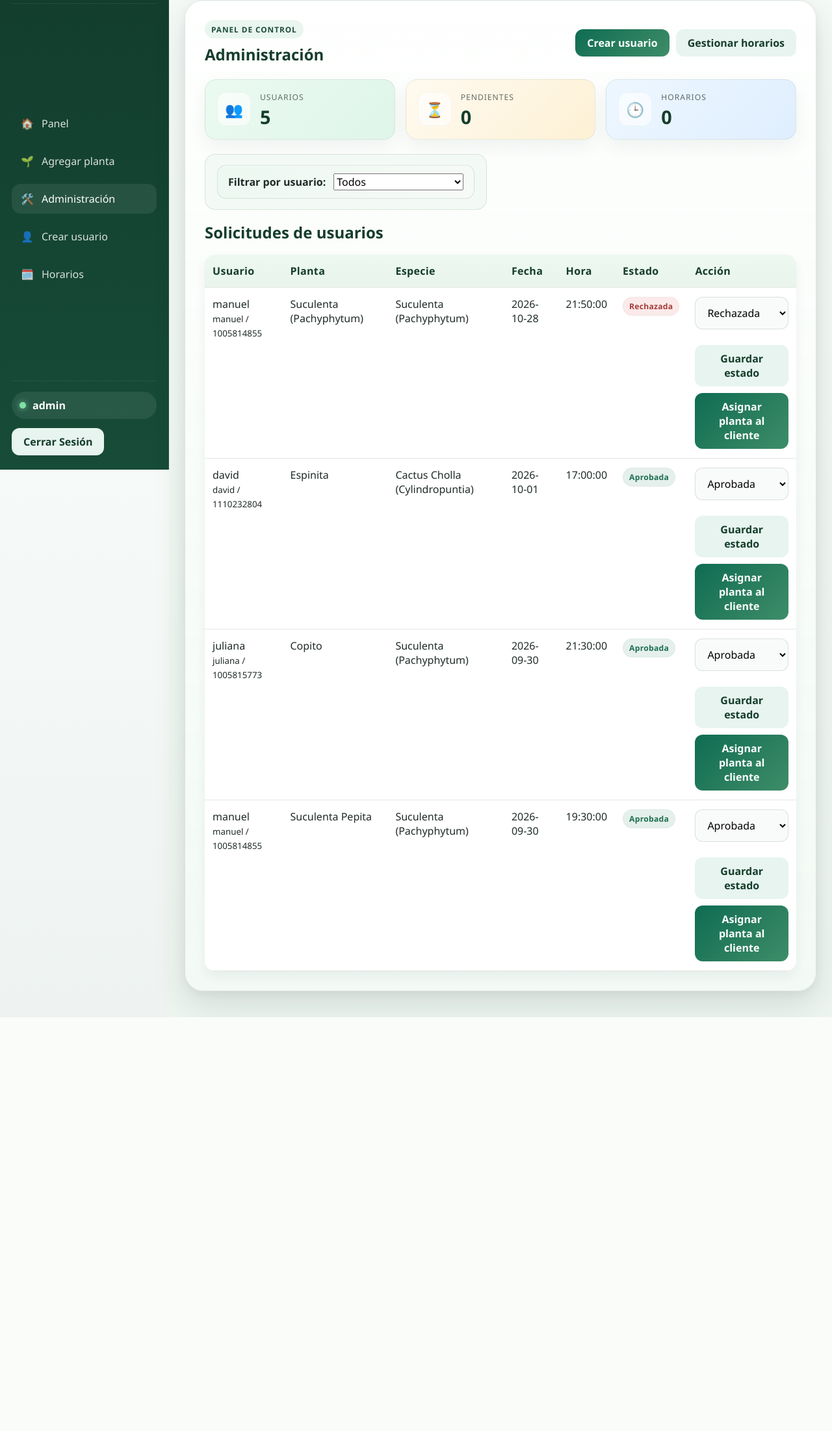
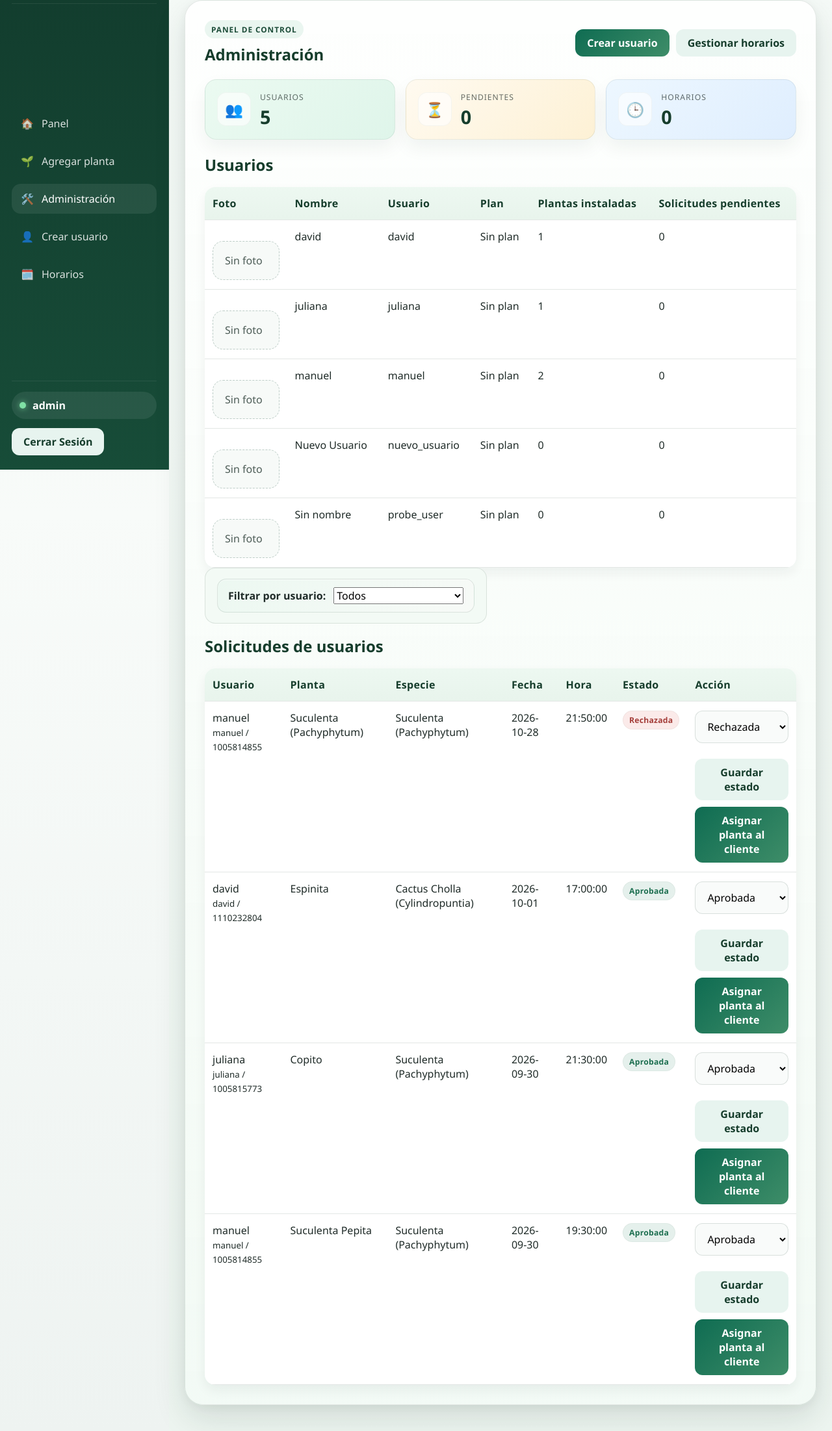
Before and after one commit to ManuelZambrano-prog/Proyecto-final-Electiva-1, a Django app: page /admin-dashboard/ in a window 1280 px wide. Shown: the part 77-2280 px from the top of the page at 65% size. Before the commit the page ends 1643 px from the top, so only its background shows below. Run offline with Django 5.2, Linux system fonts and the light colour scheme; a user stored in the database is signed in; data comes from the database, SQL or seed files in the repository.

Commit message:
feat: foto de perfil por usuario, plan contratado y panel admin con foto, plantas, pendientes y plan

```diff
--- a/riego/models.py
+++ b/riego/models.py
@@ -4,9 +4,16 @@ from django.utils.text import slugify
 
 
 class PerfilUsuario(models.Model):
+    class Plan(models.TextChoices):
+        BASICO = 'basico', 'Básico'
+        ESTANDAR = 'estandar', 'Estándar'
+        PREMIUM = 'premium', 'Premium'
+
     user = models.OneToOneField(User, on_delete=models.CASCADE, related_name='perfil')
     nombre = models.CharField(max_length=120, blank=True)
     cedula = models.CharField(max_length=20, blank=True)
+    plan = models.CharField(max_length=20, choices=Plan.choices, blank=True)
+    foto = models.ImageField(upload_to='perfiles/', blank=True)
 
     def __str__(self):
         return f"{self.nombre or self.user.username} - {self.cedula or 'Sin cédula'}"
--- a/riego/static/riego/css/styles.css
+++ b/riego/static/riego/css/styles.css
@@ -592,6 +592,12 @@ main:has(.auth-shell--login) {
     margin-bottom: 8px;
 }
 
+.data-table .plant-photo {
+    width: 96px;
+    height: 96px;
+    margin: 0 auto;
+}
+
 .admin-plant-columns {
     display: grid;
     grid-template-columns: repeat(auto-fit, minmax(min(100%, 320px), 1fr));
--- a/riego/templates/riego/admin_dashboard.html
+++ b/riego/templates/riego/admin_dashboard.html
@@ -42,6 +42,42 @@
                 </div>
             </div>
         </div>
+
+        <h3 class="section-title">Usuarios</h3>
+        {% if usuarios_info %}
+            <table class="data-table">
+                <thead>
+                    <tr>
+                        <th>Foto</th>
+                        <th>Nombre</th>
+                        <th>Usuario</th>
+                        <th>Plan</th>
+                        <th>Plantas instaladas</th>
+                        <th>Solicitudes pendientes</th>
+                    </tr>
+                </thead>
+                <tbody>
+                    {% for usuario in usuarios_info %}
+                        <tr>
+                            <td>
+                                {% if usuario.perfil.foto %}
+                                    <img class="plant-photo user-photo" src="{{ usuario.perfil.foto.url }}" alt="Foto de {{ usuario.username }}" width="96" height="96">
+                                {% else %}
+                                    <div class="empty-state">Sin foto</div>
+                                {% endif %}
+                            </td>
+                            <td>{{ usuario.perfil.nombre|default:'Sin nombre' }}</td>
+                            <td>{{ usuario.username }}</td>
+                            <td>{{ usuario.perfil.get_plan_display|default:'Sin plan' }}</td>
+                            <td>{{ usuario.num_plantas }}</td>
+                            <td>{{ usuario.num_pendientes }}</td>
+                        </tr>
+                    {% endfor %}
+                </tbody>
+            </table>
+        {% else %}
+            <div class="empty-state">No hay usuarios registrados.</div>
+        {% endif %}
 
         <div class="metric-row">
             <div class="card-mini">
--- a/riego/templates/riego/base.html
+++ b/riego/templates/riego/base.html
@@ -5,7 +5,7 @@
     <meta charset="UTF-8">
     <meta name="viewport" content="width=device-width, initial-scale=1.0">
     <title>Sistema de Riego</title>
-    <link rel="stylesheet" href="{% static 'riego/css/styles.css' %}?v=6">
+    <link rel="stylesheet" href="{% static 'riego/css/styles.css' %}?v=7">
 </head>
 <body>
     <div class="app-shell {% if user.is_authenticated %}app-shell--dashboard{% endif %}">
@@ -25,6 +25,12 @@
                         <span>🌱</span>
                         <span>Agregar planta</span>
                     </a>
+                    {% if not user.is_staff %}
+                        <a class="sidebar-link {% if request.resolver_match.url_name == 'mi_perfil' %}is-active{% endif %}" href="{% url 'mi_perfil' %}">
+                            <span>👤</span>
+                            <span>Mi perfil</span>
+                        </a>
+                    {% endif %}
                     {% if user.is_staff %}
                         <a class="sidebar-link {% if request.resolver_match.url_name == 'admin_dashboard' %}is-active{% endif %}" href="{% url 'admin_dashboard' %}">
                             <span>🛠️</span>
--- a/riego/urls.py
+++ b/riego/urls.py
@@ -5,6 +5,7 @@ from . import views
 urlpatterns = [
     path('', views.home, name='home'),
     path('panel/', views.panel_usuario, name='panel'),
+    path('perfil/', views.mi_perfil, name='mi_perfil'),
     path('register/', views.registro, name='register'),
     path('nueva-planta/', views.nueva_planta, name='nueva_planta'),
     path('toggle-riego/<int:planta_id>/', views.toggle_riego, name='toggle_riego'),
--- a/riego/views.py
+++ b/riego/views.py
@@ -4,11 +4,12 @@ from django.contrib.auth import login
 from django.contrib.auth.decorators import login_required
 from django.contrib.auth.models import User
 from django.db import transaction
+from django.db.models import Count, Q
 from django.shortcuts import get_object_or_404, redirect, render
 from django.views.decorators.cache import never_cache
 from django.views.decorators.http import require_POST
 
-from .forms import AsignarPlantaForm, EspecieForm, FotoEspecieForm, HorarioDisponibleForm, NuevaPlantaForm, RegistroForm, UsuarioAdminForm
+from .forms import AsignarPlantaForm, EspecieForm, FotoEspecieForm, HorarioDisponibleForm, NuevaPlantaForm, PerfilForm, RegistroForm, UsuarioAdminForm
 from .models import Electrovalvula, Especie, HorarioDisponible, PerfilUsuario, Planta, SolicitudPlanta
 from .mqtt import MQTTError, publish_plant_command
 
@@ -47,6 +48,24 @@ def panel_usuario(request):
         return redirect('admin_dashboard')
     plantas_usuario = Planta.objects.filter(usuario=request.user).select_related('especie').order_by('-fecha_agregada')
     return render(request, 'riego/panel.html', {'plantas': plantas_usuario})
+
+
+@login_required
+@never_cache
+def mi_perfil(request):
+    perfil, _ = PerfilUsuario.objects.get_or_create(
+        user=request.user,
+        defaults={'nombre': request.user.username},
+    )
+    if request.method == 'POST':
+        form = PerfilForm(request.POST, request.FILES, instance=perfil)
+        if form.is_valid():
+            form.save()
+            messages.success(request, 'Tu perfil fue actualizado correctamente.')
+            return redirect('mi_perfil')
+    else:
+        form = PerfilForm(instance=perfil)
+    return render(request, 'riego/perfil.html', {'form': form, 'perfil': perfil})
 
 
 @login_required
@@ -117,6 +136,19 @@ def toggle_riego(request, planta_id):
 @never_cache
 def admin_dashboard(request):
     usuarios = User.objects.filter(is_staff=False).order_by('username')
+    usuarios_info = (
+        User.objects.filter(is_staff=False)
+        .select_related('perfil')
+        .annotate(
+            num_plantas=Count('planta', distinct=True),
+            num_pendientes=Count(
+                'solicitudes_plantas',
+                filter=Q(solicitudes_plantas__estado=SolicitudPlanta.Estado.PENDIENTE),
+                distinct=True,
+            ),
+        )
+        .order_by('username')
+    )
     solicitudes = SolicitudPlanta.objects.select_related('usuario', 'especie').order_by('-created_at')
 
     usuario_filtro = request.GET.get('usuario')
@@ -163,6 +195,7 @@ def admin_dashboard(request):
 
     return render(request, 'riego/admin_dashboard.html', {
         'usuarios': usuarios,
+        'usuarios_info': usuarios_info,
         'solicitudes': solicitudes,
         'usuario_filtro': usuario_filtro,
         'total_usuarios': usuarios.count(),
```
Also changed, not shown: riego/admin.py (+8 -1 lines), riego/forms.py (+13 -1 lines), riego/templates/riego/perfil.html (added, +29 -0 lines), riego/tests.py (+75 -0 lines), riego/migrations/0007_perfilusuario_foto_perfilusuario_plan.py (added).
